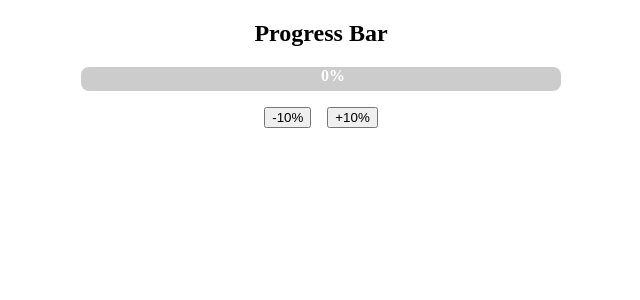
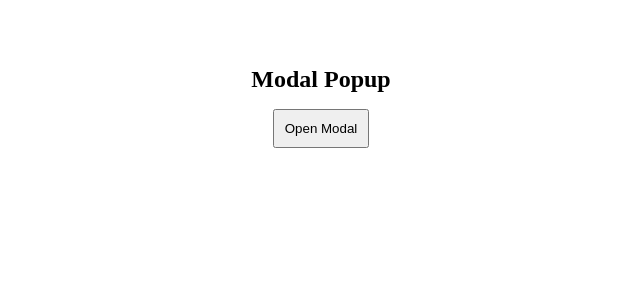
Before and after one commit to shubhamchasing/react-vite-prep, a React (Vite) app: page / in a window 1280 px wide. Shown: the top 300 px of the page, without its empty margins (319-959 px from the left). Built offline with nearby package versions, Linux system fonts and the light colour scheme.

Commit message:
feat: add modal

```diff
--- a/src/App.jsx
+++ b/src/App.jsx
@@ -1,5 +1,6 @@
 import "./App.css";
-import ProgressBar from "./Components/Progress-bars";
+import Modal from "./Components/Modal";
+// import ProgressBar from "./Components/Progress-bars";
 // import InputFocus from "./Components/Focus-input";
 // import Counter from "./Components/Counter";
 // import RecipeFilterApp from "./Components/Filter-recipes";
@@ -19,7 +20,7 @@ function App() {
   return (
     <>
       <div className="App">
-        <ProgressBar />
+        <Modal />
       </div>
     </>
   );
--- /dev/null
+++ b/src/Components/Modal/index.jsx
@@ -0,0 +1,55 @@
+import { useState } from "react";
+import "./styles.css";
+
+function Modal() {
+  const [isOpen, setIsOpen] = useState(false);
+
+  // Step 1: Create a state variable isOpen and setIsOpen using useState
+
+  // Step 2: Create functions handleOpen and handleClose to toggle modal visibility
+
+  const handleOpen = () => {
+    setIsOpen(true);
+  };
+  const handleClose = () => {
+    setIsOpen(false);
+  };
+
+  const handleStopPropogation = (e) => {
+    e.stopPropagation();
+  };
+
+  return (
+    <div style={{ textAlign: "center", padding: "50px", height: "100vh" }}>
+      <h1>Modal Popup</h1>
+
+      <button
+        onClick={handleOpen}
+        style={{ padding: "10px", cursor: "pointer" }}
+      >
+        Open Modal
+      </button>
+      {isOpen && (
+        <div
+          data-testid="modal-backdrop"
+          className="modal-overlay"
+          onMouseDown={handleClose}
+        >
+          <div className="modal-content" onMouseDown={handleStopPropogation}>
+            <h1>Modal Header</h1>
+            <p>This is the modal body</p>
+            <button className="close" onClick={handleClose}>
+              Close
+            </button>
+          </div>
+        </div>
+      )}
+
+      {/* Step 4: Conditionally render the modal when isOpen is true */}
+      {/* Modal should close when clicking the backdrop or the Close button */}
+      {/* Modal content should not close when clicking inside */}
+    </div>
+  );
+}
+
+export default Modal;
--- /dev/null
+++ b/src/Components/Modal/styles.css
@@ -0,0 +1,36 @@
+h1 {
+  font-size: 1.5rem;
+}
+
+.modal-overlay {
+  position: fixed;
+  top: 0%;
+  left: 0%;
+  width: 100%;
+  height: 100%;
+  display: flex;
+  justify-content: center;
+  align-items: center;
+  margin: auto;
+  background-color: rgba(0, 0, 0, 0.5);
+  backdrop-filter: blur(0.1rem);
+  -webkit-backdrop-filter: blur(0.2rem);
+  /* z-index: 1; */
+}
+
+.modal-content {
+  /* display: flex;
+  flex-direction: column;
+  justify-content: center;
+  align-items: center; */
+  border-radius: 0.5rem;
+  padding: 1rem;
+  background-color: white;
+  box-shadow: 0 2px 10px rgba(0, 0, 0, 0.2);
+
+  /* width: 20%; */
+}
+
+.close {
+  cursor: pointer;
+}
```
